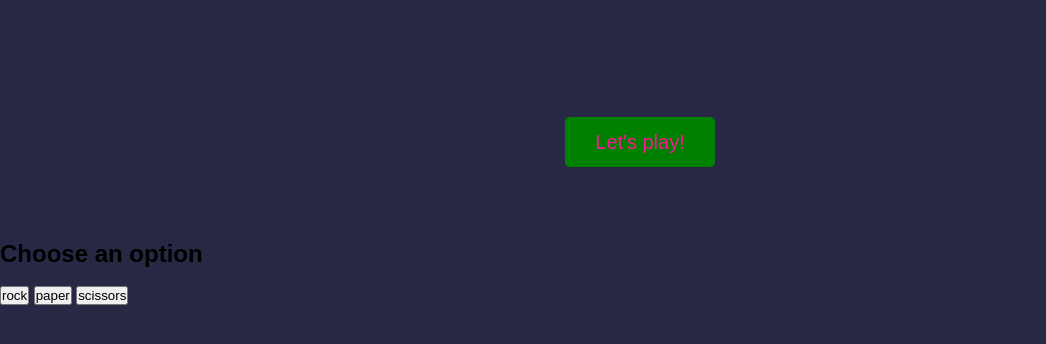
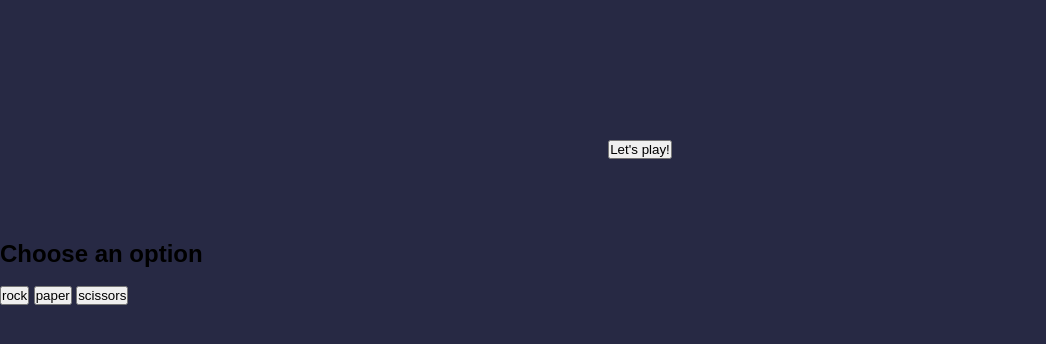
Before and after one commit to Ginver/RockPaperScissors, a website: page index.html in a window 1280 px wide. Shown: the part 320-664 px from the top of the page, without its empty margins (0-1046 px from the left). Drawn offline with Linux system fonts and the light colour scheme.

Commit message:
intro button werkt ff niet

```diff
--- a/stylesheet.css
+++ b/stylesheet.css
@@ -40,14 +40,3 @@ section {
 .intro h1 {
     font-size: 50px;
 }
-
-.intro button {
-    width: 150px;
-    height: 50px;
-    background: none;
-    border: none;
-    color: deeppink;
-    font-size: 20px;
-    background: green;
-    border-radius: 5px;
-}
```
